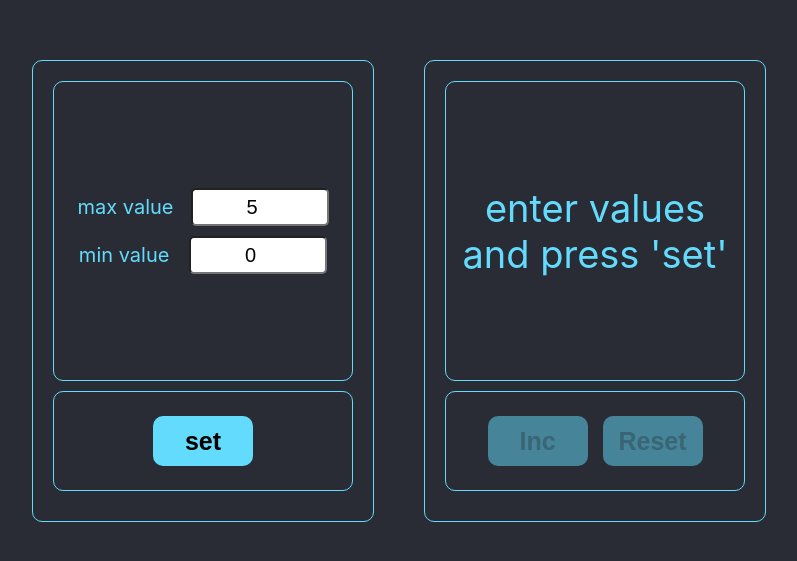
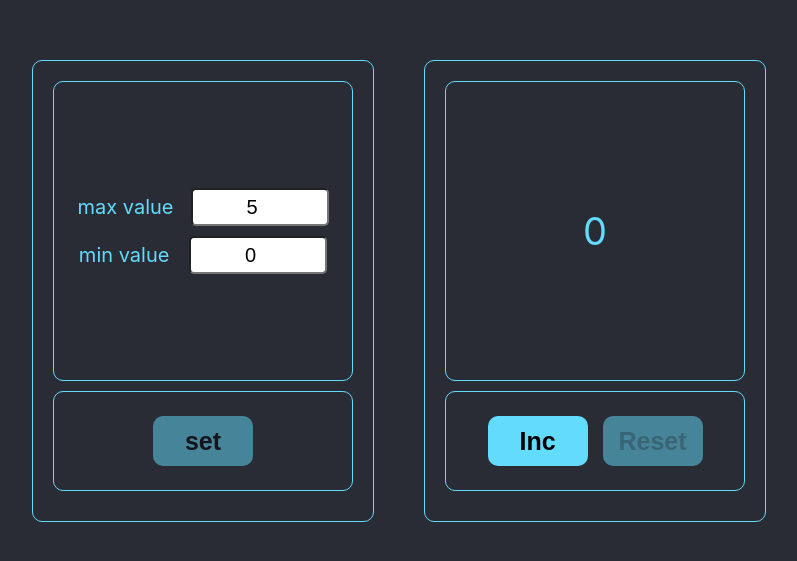
Before and after one commit to pasosh12/counters, a React (Create React App) app: page / in a window 1280 px wide. Shown: the part 109-670 px from the top of the page, without its empty margins (241-1038 px from the left). Built offline with nearby package versions, Linux system fonts and the light colour scheme.

Commit message:
preparing for redux

```diff
--- a/src/App.tsx
+++ b/src/App.tsx
@@ -1,45 +1,60 @@
-import React from 'react';
+import React, {useReducer} from 'react';
 import './App.css';
 import {Display} from "./Display";
 import {SettingsDisplay} from "./SettingsDisplay";
 import {useState} from "react";
+import {counterReducer, incCounterAC, resetCounterAC, setErrorAC} from "./model/counter-reducer";
 
 function App() {
     const minCounter: number = Number(localStorage.getItem('minCounter')) || 0
     const maxCounter: number = Number(localStorage.getItem('maxCounter')) || 5
 
-    const [startValue, setStartValue] = useState<number>(minCounter);
-    const [maxValue, setMaxValue] = useState<number>(maxCounter);
+    const [buttonsDisabled, setButtonsDisabling] = useState<boolean>(true);
+
+    const [state,dispatchToInputValues]=useReducer(counterReducer,
+        {counter:minCounter, maxValue:maxCounter,error:false}
+    )
+    // const dispatch =      dispatchToInputValues
+    // const [errorFlag, dispatchToInputValues]=useReducer(counterReducer,{})
     const [errorFlag, setErrorFlag] = useState<boolean>(false);
-    const [buttonsDisabled, setButtonsDisabling] = useState<boolean>(true);
     const [counter, setCounter] = useState<number>(0);
 
+
     const onIncHandler = () => {
-        if (counter < maxCounter) setCounter(counter + 1);
+        if (state.counter < maxCounter){
+            // dispatchToInputValues(incCounterAC())
+            setCounter(counter + 1);
+        }
     }
     const onResetHandler = () => {
+        // dispatchToInputValues(resetCounterAC())
         setCounter(minCounter)
     }
 
     const disablingDisplayButtons = (buttonsActive: boolean) => {
-        if (startValue && maxValue) {
-            setButtonsDisabling(buttonsActive)
-        }
+         setButtonsDisabling(buttonsActive)
     }
+
+    // const setErrorFlag=(isInputError:boolean)=>{
+    //     dispatch(setErrorAC(isInputError))
+    // }
     const SettingsDisplaySettersProps = {
-        setStartValue,
+
         setCounter,
-        setMaxValue,
         setErrorFlag,
-        disablingDisplayButtons
+        disablingDisplayButtons,
+        buttonsDisabled
     }
+
 
     return (
         <div className="App">
             <div className="container">
                 <div className="settings_window">
-                    <SettingsDisplay startValue={startValue}
-                                     maxValue={maxValue}
+                    <SettingsDisplay
+                        // callBack={setErrorFlag}
+                        minCounter={minCounter}
+                                     maxCounter={maxCounter}
                                      errorFlag={errorFlag}
                                      {...SettingsDisplaySettersProps} />
                 </div>
--- a/src/Display.tsx
+++ b/src/Display.tsx
@@ -5,7 +5,7 @@ type Props = {
     counter: number;
     maxCounter: number;
     buttonsDisabled: boolean;
-    errorFlag: boolean;
+    errorFlag: string| null | boolean;
     onIncHandler: () => void;
     onResetHandler: () => void;
 };
@@ -57,6 +57,5 @@ export const Display = ({
                     onClick={onResetHandler} disabled={(buttonsDisabled || resetDisabled)}/>
             </div>
         </div>
-    )
-        ;
+    );
 };
--- a/src/Input.tsx
+++ b/src/Input.tsx
@@ -5,8 +5,8 @@ type InputPropsType = {
     id: string,
     value: string,
     onKeyDown?: (e: React.KeyboardEvent<HTMLInputElement>) => void,
-    errorFlag: boolean,
-    valuesSetterHandler: (event: ChangeEvent<HTMLInputElement>) => void,
+    errorFlag: string | null | boolean,
+    onChange: (event: ChangeEvent<HTMLInputElement>) => void,
 }
 const onKeyPressHandler = (event: KeyboardEvent<HTMLInputElement>) => {
     // Запрещаем ввод точки
@@ -14,13 +14,14 @@ const onKeyPressHandler = (event: KeyboardEvent<HTMLInputElement>) => {
         event.preventDefault();
     }
 };
+
 const Input = (props: InputPropsType) => {
     return (
         <div className="display_row">
             <p>{props.title}</p>
             <input className={`input ${props.errorFlag ? 'error_input' : ''}`}
                    type={"number"}
-                   onChange={props.valuesSetterHandler}
+                   onChange={props.onChange}
                    value={props.value.toString()}
                    id={props.id}
                    pattern="\d*"
--- a/src/SettingsDisplay.tsx
+++ b/src/SettingsDisplay.tsx
@@ -2,39 +2,44 @@ import * as React from 'react';
 import {Button} from "./Button";
 import {ChangeEvent, Dispatch, SetStateAction} from "react";
 import Input from "./Input";
+import {InputValuesState, resetCounterAC} from "./model/counter-reducer";
 
 
 type Props = {
-    startValue: number,
-    maxValue: number,
-    errorFlag: boolean,
-    setStartValue: Dispatch<SetStateAction<number>>,
-    setMaxValue: Dispatch<SetStateAction<number>>,
+    minCounter: number,
+    maxCounter: number,
+    errorFlag:  boolean,
+    buttonsDisabled: boolean,
     setCounter: Dispatch<SetStateAction<number>>,
     setErrorFlag: Dispatch<SetStateAction<boolean>>,
     disablingDisplayButtons: (buttonsActive: boolean) => void,
+    // state:InputValuesState,
+    // // callBack:(isInputError: boolean)=>void,
+
 };
 
 export const SettingsDisplay = ({
-                                    setStartValue,
-                                    maxValue,
-                                    startValue,
+                                    // setStartValue,
+                                    maxCounter,
+                                    minCounter,
                                     errorFlag,
                                     setCounter,
                                     setErrorFlag,
                                     disablingDisplayButtons,
+                                    buttonsDisabled,
+
+
                                 }: Props) => {
-    const [localMax, setLocalMax] = React.useState<string>(maxValue.toString());
-    const [localStart, setLocalStart] = React.useState<string>(startValue.toString());
-    const [isSetButtonActive, activateSetButton] = React.useState<boolean>(true);
+    const [localMax, setLocalMax] = React.useState<string>(maxCounter.toString());
+    const [localStart, setLocalStart] = React.useState<string>(minCounter.toString());
+
 
     React.useEffect(() => {
         let lStart = Number(localStart)
         let lMax = Number(localMax)
         let isInputError = lStart >= lMax || lStart < 0 || lMax < 0
         setErrorFlag(isInputError)
-        activateSetButton(!isInputError)
-
+        disablingDisplayButtons(Boolean(lStart) && Boolean(lMax))
     }, [localStart, localMax, setErrorFlag]);
 
     const changingValues = () => {
@@ -63,9 +68,10 @@ export const SettingsDisplay = ({
     const onSetHandler = () => {
 
         if (!errorFlag) { //error
-            setStartValue(Number(localStart))
+            // setStartValue(Number(localStart))
+            // dispatchToInputValues({type:'SET_START_VALUE', payload:Number(localStart)})
             setCounter(Number(localStart))
-            activateSetButton(false)
+            // activateSetButton(false)
             localStorage.setItem('minCounter', String(localStart));
             localStorage.setItem('maxCounter', String(localMax));
             disablingDisplayButtons(false)
@@ -80,20 +86,20 @@ export const SettingsDisplay = ({
                     title={'max value'}
                     value={localMax}
                     id={'max'}
-                    valuesSetterHandler={valuesSetterHandler}
+                    onChange={valuesSetterHandler}
                 />
                 <Input
                     errorFlag={errorFlag}
                     title={'min value'}
                     value={localStart}
                     id={'start'}
-                    valuesSetterHandler={valuesSetterHandler}
+                    onChange={valuesSetterHandler}
                 />
             </div>
             <div className="buttons_container">
                 <Button title={'set'}
-                        className={`button ${isSetButtonActive ? '' : 'button_disabled'}`}
-                        disabled={!isSetButtonActive}
+                        className={`button ${!errorFlag && buttonsDisabled ? '' : 'button_disabled'}`}
+                        disabled={errorFlag  && buttonsDisabled}
                         onClick={onSetHandler}/>
             </div>
         </div>
--- /dev/null
+++ b/src/model/counter-reducer.ts
@@ -0,0 +1,42 @@
+// inputValuesReducer.ts
+export type InputValuesState ={
+    counter: number;
+    maxValue: number;
+    error: boolean ;
+}
+export const incCounterAC=()=>{
+    return { type: 'INC_COUNTER'} as const;
+}
+export const resetCounterAC=()=>{
+    return { type: 'RESET_COUNTER', payload: 0 } as const;
+}
+export const setErrorAC=(error:boolean)=>{
+    return { type: 'SET_ERROR', payload: error } as const;
+}
+
+export type InputValuesActionType =
+    | ReturnType<typeof incCounterAC>
+    | ReturnType<typeof resetCounterAC>
+    | ReturnType<typeof setErrorAC>
+    // | { type: 'RESET_VALUES' };
+
+const initialState: InputValuesState = {
+    counter: 0,
+    maxValue: 5,
+    error: false
+};
+
+export const counterReducer = (state: InputValuesState = initialState, action: InputValuesActionType): InputValuesState => {
+    switch (action.type) {
+        case 'INC_COUNTER':
+            return { ...state, counter: state.counter + 1 };
+        case 'RESET_COUNTER':
+            return { ...state, counter: action.payload };
+        case 'SET_ERROR':
+            return { ...state, error: action.payload };
+        // case 'RESET_VALUES':
+        //     return initialState;
+        default:
+            return state;
+    }
+};
```
